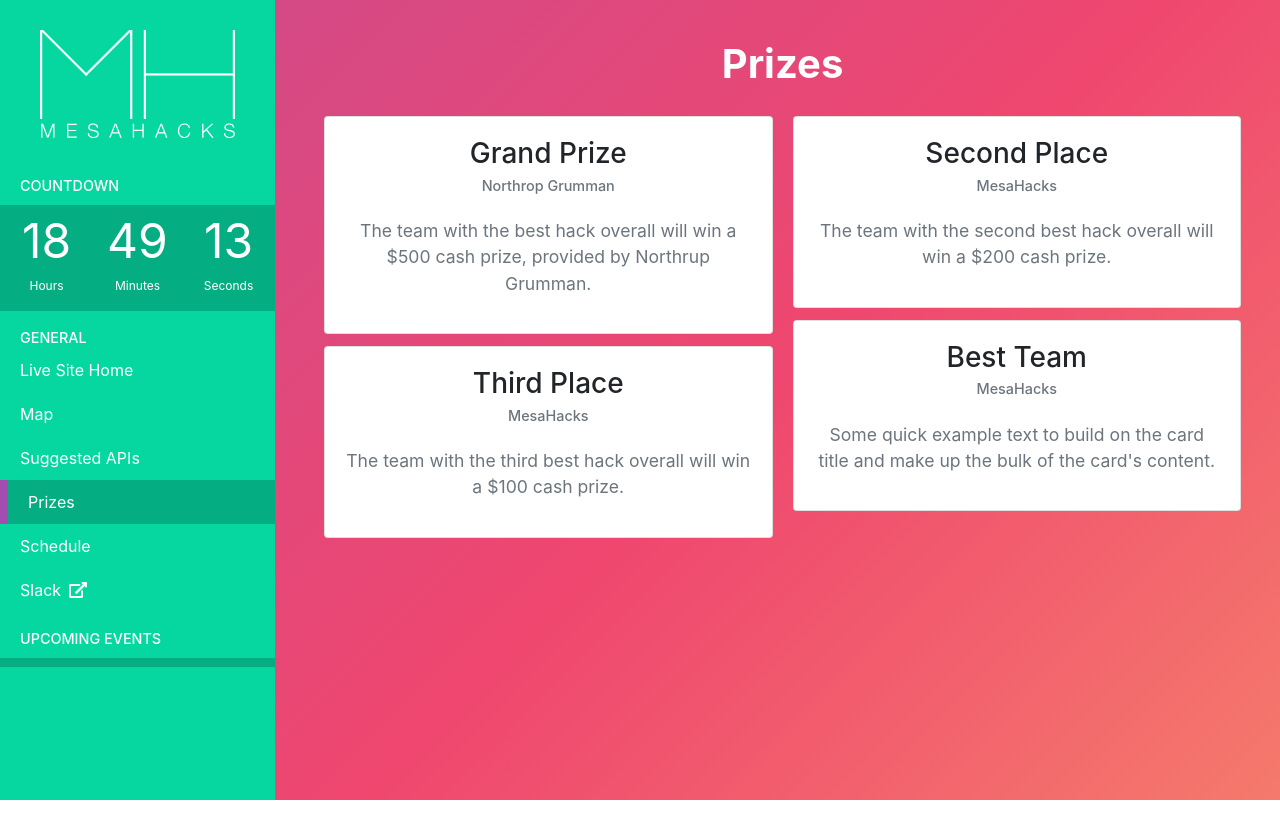
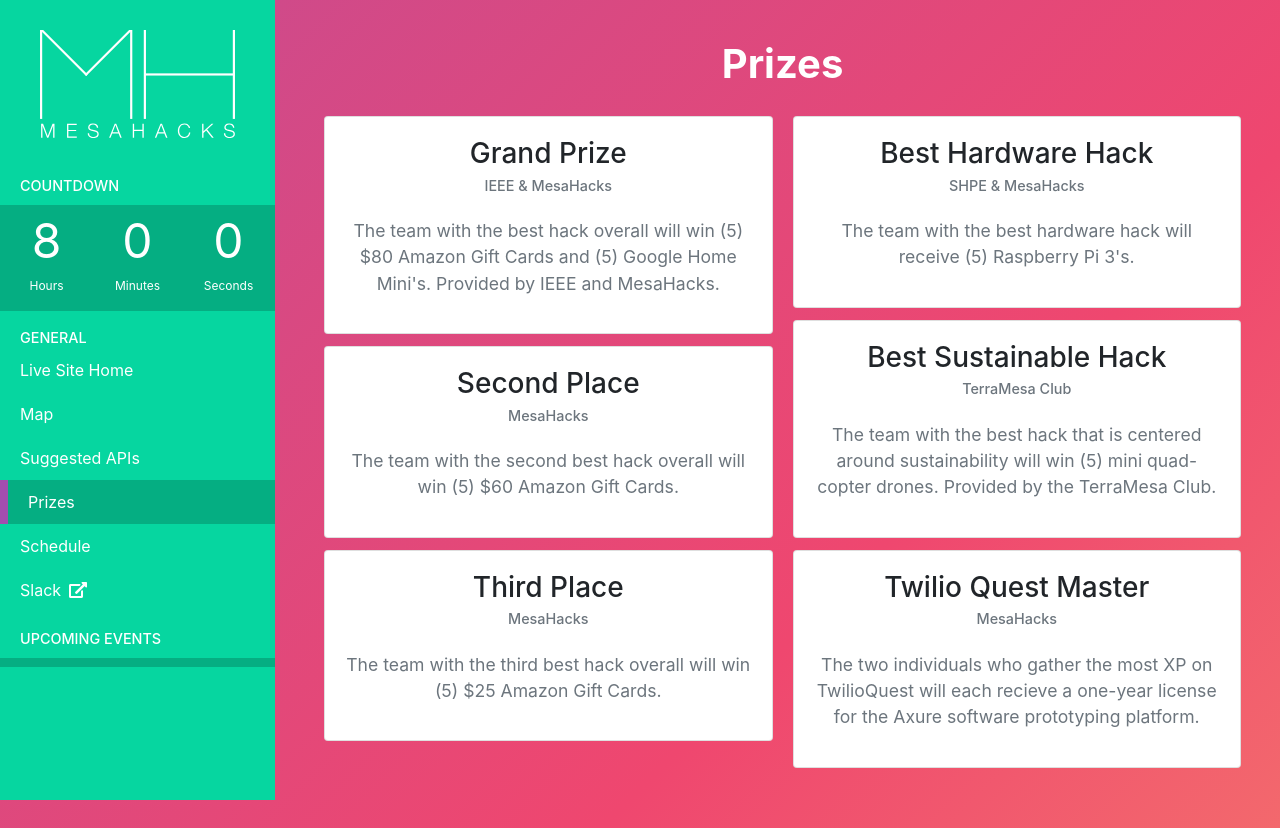
Before and after one commit to cscmesa/mesahacks-live, an Angular app: page /prizes in a window 1280 px wide. Before the commit the page ends 800 px from the top, so only its background shows below. Built offline with nearby package versions, Linux system fonts and the light colour scheme; what angular-bootstrap-md would draw is missing.

Commit message:
Countdown & Prize changes

```diff
--- a/src/app/components/apis/apis.component.html
+++ b/src/app/components/apis/apis.component.html
@@ -10,7 +10,9 @@
   <div class="card text-center px-2">
     <div class="card-body">
       <h2 class="card-title">Twilio</h2>
-      <p class="text-left text-muted">Twilio allows easy sending and receiving SMS and MMS messages along with voice calls, VOIP and more.</p>
+      <p class="text-left text-muted">Twilio allows easy sending and receiving SMS and MMS messages along with voice calls, VOIP and more.<br>
+                                      Use promo code MESAHACKS for $25 of starting credit!
+      </p>
       <a href="https://www.twilio.com/" target="blank" class="btn secondary-bg">Link</a>
     </div>
   </div>
--- a/src/app/components/navigation/navigation.component.ts
+++ b/src/app/components/navigation/navigation.component.ts
@@ -17,14 +17,17 @@
   public hours: number;
   public minutes: number;
   public seconds: number;
-  public distance: number;
+
   public now: any;
   public time: any;
   public past: any;
   public upcoming: any;
+
   public schedule: any;
+  public distance = 28800000; // 8 hours
 
-  private countDownDate = new Date("June 1, 2018, 19:00:00").getTime();
+  private start = false;
+  private startTime = new Date("May 21, 2018, 18:45:00").getTime();
 
   ngOnInit() {
 
@@ -99,14 +102,15 @@
       }
       this.past = new Date();
       this.upcoming = new Date(this.past.getTime() + 5400000).getTime();
-      this.past = this.past.getTime();
-      console.log(this.past, this.upcoming);
+      this.past = this.past.getTime(); // Converted to ms for view logic
     });
 
     Observable.interval(1000).map((x) => {
       this.now = new Date().getTime();
-      this.distance = this.countDownDate - this.now;
-      if (this.distance <= 0) {
+      if (this.startTime < this.now) {
+        this.start = true;
+      }
+      if (this.distance < 0) {
         clearInterval(x);
         $('#countdown').html("<h1> Time's Up! </h1>");
       }
@@ -114,6 +118,9 @@
       this.hours = Math.floor((this.distance % (1000 * 60 * 60 * 24)) / (1000 * 60 * 60));
       this.minutes = Math.floor((this.distance % (1000 * 60 * 60)) / (1000 * 60));
       this.seconds = Math.floor((this.distance % (1000 * 60)) / 1000);
+      if (this.start == true) {
+        this.distance -= 1000;
+      }
     });
   }
 
--- a/src/app/components/prizes/prizes.component.html
+++ b/src/app/components/prizes/prizes.component.html
@@ -3,29 +3,49 @@
   <div class="card">
     <div class="card-body">
       <h3 class="card-title">Grand Prize</h3>
-      <h6 class="card-subtitle mb-4 text-muted">Northrop Grumman</h6>
-      <p class="text-muted">The team with the best hack overall will win a $500 cash prize, provided by Northrup Grumman.</p>
+      <h6 class="card-subtitle mb-4 text-muted">IEEE & MesaHacks</h6>
+      <p class="text-muted">The team with the best hack overall will win (5) $80 Amazon Gift Cards and (5) Google Home Mini's.
+                            Provided by IEEE and MesaHacks.
+      </p>
+    </div>
+  </div>
+  <div class="card">
+    <div class="card-body">
+      <h3 class="card-title">Second Place</h3>
+      <h6 class="card-subtitle mb-4 text-muted">MesaHacks</h6>
+      <p class="text-muted">The team with the second best hack overall will win (5) $60 Amazon Gift Cards.</p>
     </div>
   </div>
   <div class="card">
     <div class="card-body">
       <h3 class="card-title">Third Place</h3>
       <h6 class="card-subtitle mb-4 text-muted">MesaHacks</h6>
-      <p class="text-muted">The team with the third best hack overall will win a $100 cash prize.</p>
+      <p class="text-muted">The team with the third best hack overall will win (5) $25 Amazon Gift Cards.</p>
     </div>
   </div>
   <div class="card">
     <div class="card-body">
-      <h3 class="card-title">Second Place</h3>
-      <h6 class="card-subtitle mb-4 text-muted">MesaHacks</h6>
-      <p class="text-muted">The team with the second best hack overall will win a $200 cash prize.</p>
+      <h3 class="card-title">Best Hardware Hack</h3>
+      <h6 class="card-subtitle mb-4 text-muted">SHPE & MesaHacks</h6>
+      <p class="text-muted">The team with the best hardware hack will receive (5) Raspberry Pi 3's.</p>
     </div>
   </div>
   <div class="card">
     <div class="card-body">
-      <h3 class="card-title">Best Team</h3>
+      <h3 class="card-title">Best Sustainable Hack</h3>
+      <h6 class="card-subtitle mb-4 text-muted">TerraMesa Club</h6>
+      <p class="text-muted">The team with the best hack that is centered around sustainability will win (5)
+                            mini quad-copter drones. Provided by the TerraMesa Club.
+      </p>
+    </div>
+  </div>
+  <div class="card">
+    <div class="card-body">
+      <h3 class="card-title">Twilio Quest Master</h3>
       <h6 class="card-subtitle mb-4 text-muted">MesaHacks</h6>
-      <p class="text-muted">Some quick example text to build on the card title and make up the bulk of the card's content.</p>
+      <p class="text-muted">The two individuals who gather the most XP on TwilioQuest will each recieve
+                            a one-year license for the Axure software prototyping platform.
+      </p>
     </div>
   </div>
 </div>
```
